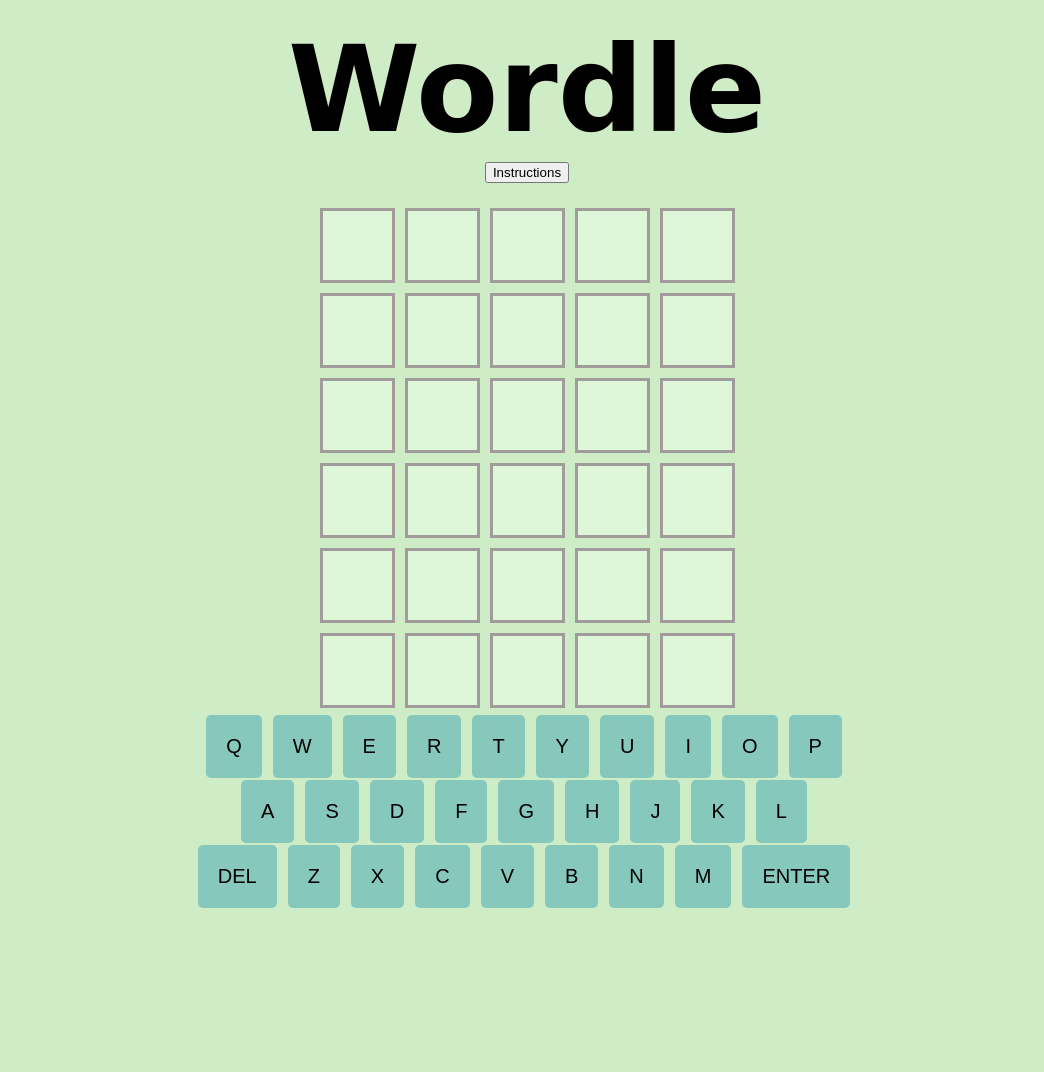
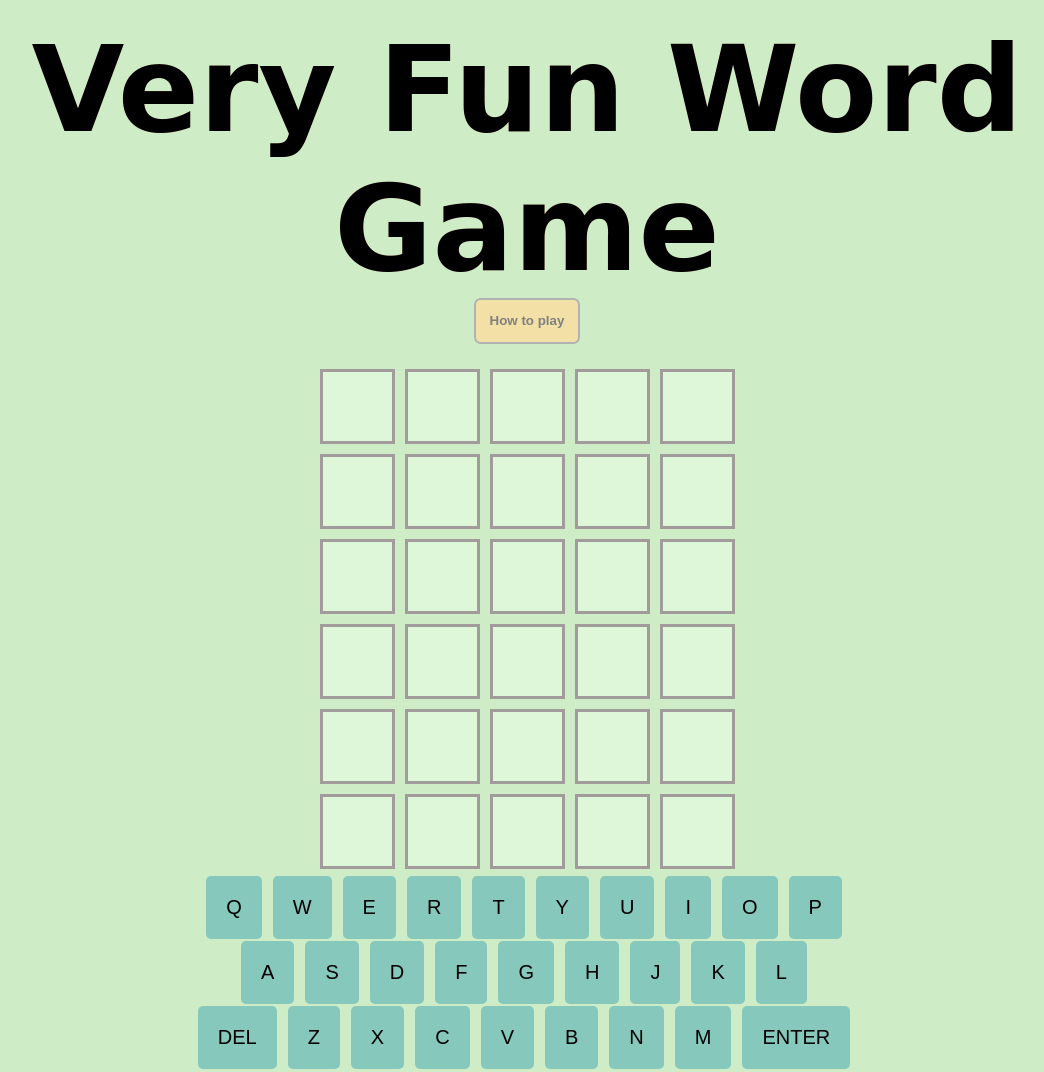
Before and after one commit to davekuperman/Wooordle-project, a plain HTML site: page index.html in a window 1280 px wide. Shown: the whole page, without its empty margins (113-1157 px from the left). Before the commit the page ends 928 px from the top, so only its background shows below. Drawn offline with Linux system fonts and the light colour scheme; a web font is replaced by a local one.

Commit message:
updated styling and html

```diff
--- a/index.html
+++ b/index.html
@@ -8,7 +8,7 @@
 <head>
     <meta charset="utf-8">
     <meta http-equiv="X-UA-Compatible" content="IE=edge">
-    <title> WOOORDLE PROJECT</title>
+    <title> Very Fun Word Game </title>
     <meta name="description" content="">
     <meta name="viewport" content="width=device-width, initial-scale=1">
     <link rel="stylesheet" href="./style.css">
@@ -20,11 +20,11 @@
 
 <body>
     <div class="container-h1">
-        <h1>Wordle</h1>
+        <h1>Very Fun Word Game</h1>
     </div>
 
     <div class="instructions-container">
-        <button class="instructions-button"> Instructions</button>
+        <button class="instructions-button"> How to play</button>
     </div>
 
     <div id="word-tiles-all">
--- a/style.css
+++ b/style.css
@@ -30,7 +30,7 @@ h1 {
 }
 
 h1::after {
-    content: "Wordle";
+    content: "Very Fun Word Game";
     font-family: 'Londrina Shadow', cursive;
     color: black;
     position: absolute;
@@ -45,6 +45,15 @@ h3 {
 }
 .instructions-container{
     padding-bottom: 1em;
+}
+.instructions-button{
+    padding:  1em;
+    border-radius: .5em;
+    border: none;
+    border: 2px solid rgb(179, 178, 178);
+    font-weight: bold;
+    background-color: #f2e0a6;
+    color: grey;
 }
 
 /*Tile Styling */
```
